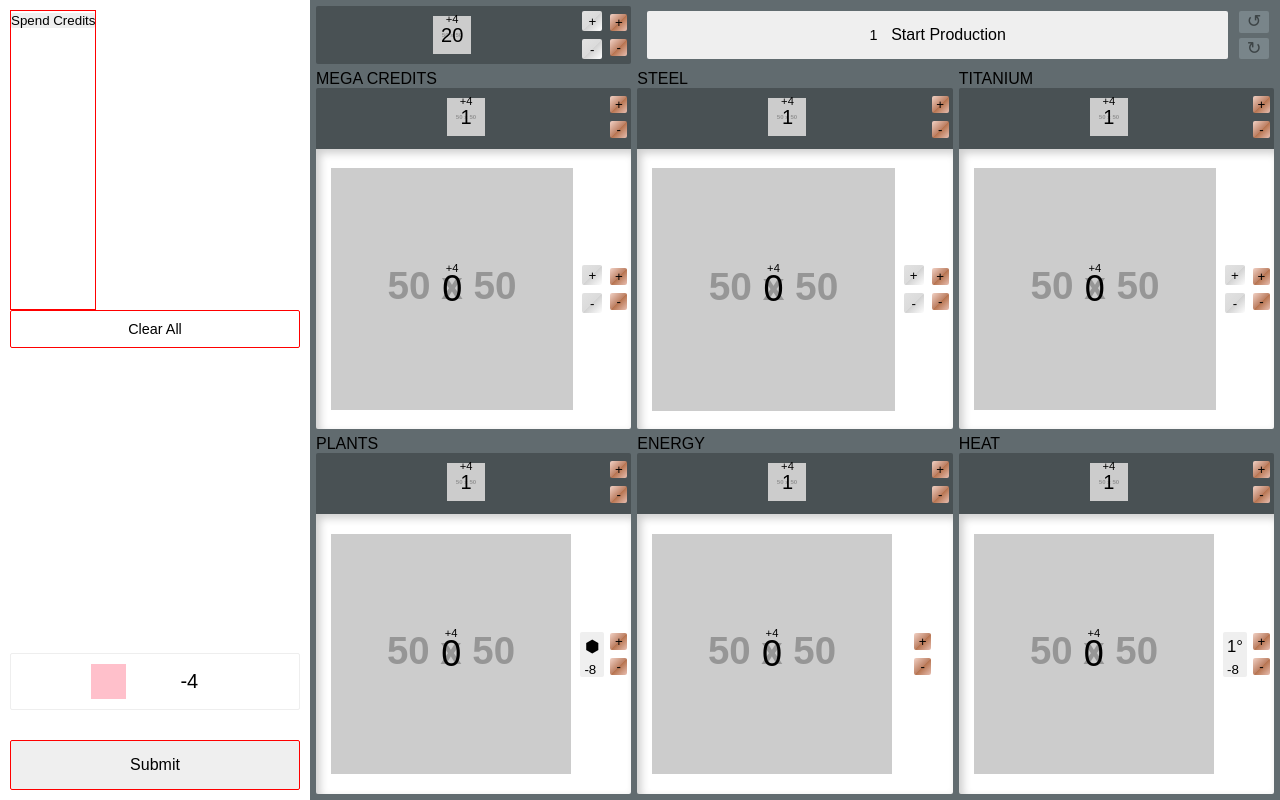
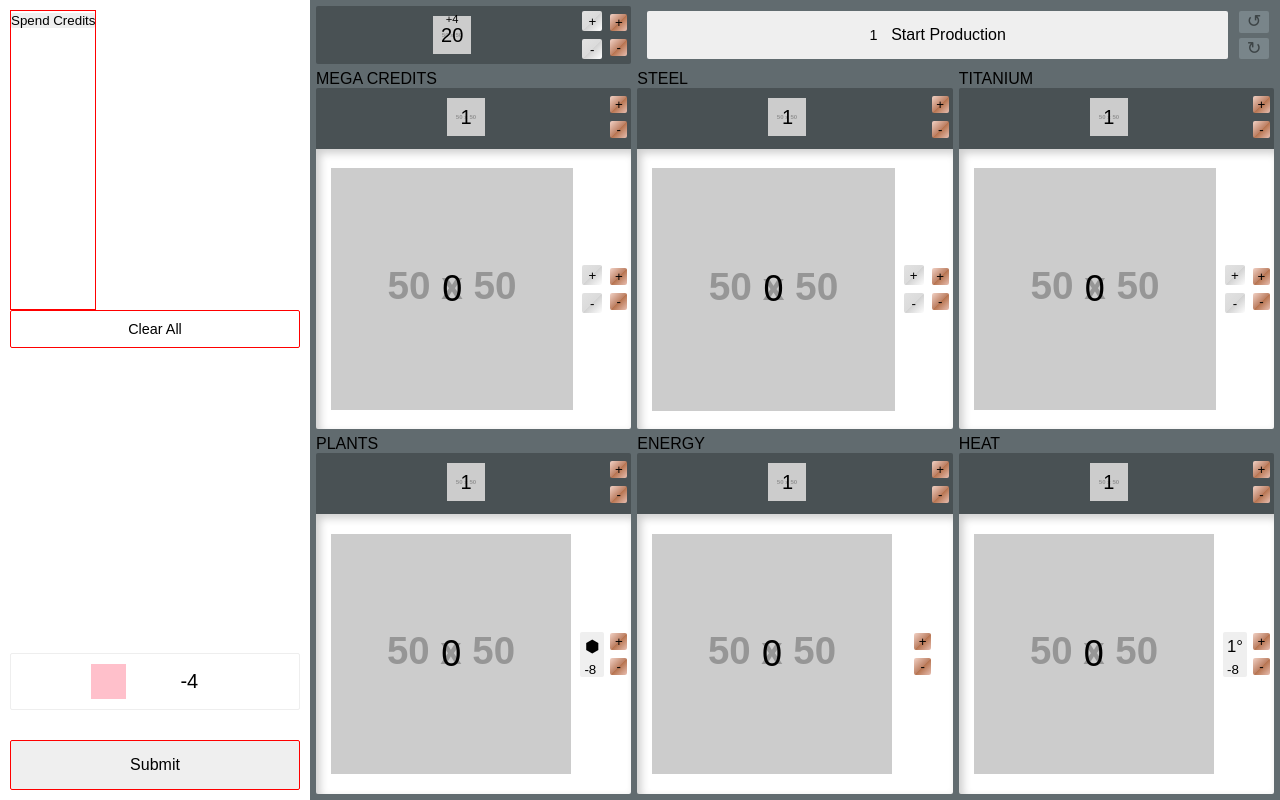
Before and after one commit to theRemix/TerraformingMars-PlayerCard, a Svelte app: page / in a window 1280 px wide. Built offline with nearby package versions, Linux system fonts and the light colour scheme.

Commit message:
:sparkles: add change counters
- animates the current operation being made
- 3 second timeout

```diff
--- a/src/Energy.svelte
+++ b/src/Energy.svelte
@@ -1,14 +1,43 @@
 <script>
-import { onDestroy } from 'svelte'
-import {
-  state,
-  spendCredits, creditRegister, queueSpend
-} from './stores'
+import { fly, fade } from 'svelte/transition'
+import { state, spendCredits, creditRegister, queueSpend } from './stores'
+import { createChangeCounter, updateCounterChange, counterChangeInAnim } from './utils'
 
-const dec1 = () => queueSpend($spendCredits, $creditRegister, 'EnergyS', $state, (n => n - 1))
-const inc1 = () => queueSpend($spendCredits, $creditRegister, 'EnergyS', $state, (n => n + 1))
-const decP = () => queueSpend($spendCredits, $creditRegister, 'EnergyP', $state, (n => n - 1))
-const incP = () => queueSpend($spendCredits, $creditRegister, 'EnergyP', $state, (n => n + 1))
+let counterSChange = createChangeCounter('EnergyS')
+let counterPChange = createChangeCounter('EnergyP')
+
+const dec1 = () => {
+  queueSpend($spendCredits, $creditRegister, 'EnergyS', $state, (n => n - 1))
+  counterSChange = updateCounterChange(
+    counterSChange,
+    (n => n - 1),
+    (reset) => counterSChange = reset
+  )
+}
+const inc1 = () => {
+  queueSpend($spendCredits, $creditRegister, 'EnergyS', $state, (n => n + 1))
+  counterSChange = updateCounterChange(
+    counterSChange,
+    (n => n + 1),
+    (reset) => counterSChange = reset
+  )
+}
+const decP = () => {
+  queueSpend($spendCredits, $creditRegister, 'EnergyP', $state, (n => n - 1))
+  counterPChange = updateCounterChange(
+    counterPChange,
+    (n => n - 1),
+    (reset) => counterPChange = reset
+  )
+}
+const incP = () => {
+  queueSpend($spendCredits, $creditRegister, 'EnergyP', $state, (n => n + 1))
+  counterPChange = updateCounterChange(
+    counterPChange,
+    (n => n + 1),
+    (reset) => counterPChange = reset
+  )
+}
 </script>
 
 <div class="grid-area-container grid-area-container-energy">
@@ -22,9 +51,11 @@ const incP = () => queueSpend($spendCredits, $creditRegister, 'EnergyP', $state,
         <div class="counter-count">
           { $state.EnergyP }
         </div>
-        <div class="counter-change">
-          +4
+        {#if counterPChange.text !== ''}
+        <div class="counter-change" in:fly={counterChangeInAnim} out:fade>
+          { counterPChange.text }
         </div>
+        {/if}
       </div>
       <div class="counter-buttons">
         <div class="counter-buttons-resources counter-buttons-resources-one">
@@ -44,9 +75,11 @@ const incP = () => queueSpend($spendCredits, $creditRegister, 'EnergyP', $state,
         <div class="counter-count">
           { $state.EnergyS }
         </div>
-        <div class="counter-change">
-          +4
+        {#if counterSChange.text !== ''}
+        <div class="counter-change" in:fly={counterChangeInAnim} out:fade>
+          { counterSChange.text }
         </div>
+        {/if}
       </div>
       <div class="counter-buttons">
         <div class="counter-buttons-resources counter-buttons-resources-one">
--- a/src/Heat.svelte
+++ b/src/Heat.svelte
@@ -1,12 +1,51 @@
 <script>
-import { onDestroy } from 'svelte'
+import { fly, fade } from 'svelte/transition'
 import { state, spendCredits, creditRegister, queueSpend } from './stores'
+import { createChangeCounter, updateCounterChange, counterChangeInAnim } from './utils'
 
-const dec8 = () => queueSpend($spendCredits, $creditRegister, 'HeatS', $state, (n => n - 8))
-const dec1 = () => queueSpend($spendCredits, $creditRegister, 'HeatS', $state, (n => n - 1))
-const inc1 = () => queueSpend($spendCredits, $creditRegister, 'HeatS', $state, (n => n + 1))
-const decP = () => queueSpend($spendCredits, $creditRegister, 'HeatP', $state, (n => n - 1))
-const incP = () => queueSpend($spendCredits, $creditRegister, 'HeatP', $state, (n => n + 1))
+let counterSChange = createChangeCounter('HeatS')
+let counterPChange = createChangeCounter('HeatP')
+
+const dec8 = () => {
+  queueSpend($spendCredits, $creditRegister, 'HeatS', $state, (n => n - 8))
+  counterSChange = updateCounterChange(
+    counterSChange,
+    (n => n - 8),
+    (reset) => counterSChange = reset
+  )
+}
+const dec1 = () => {
+  queueSpend($spendCredits, $creditRegister, 'HeatS', $state, (n => n - 1))
+  counterSChange = updateCounterChange(
+    counterSChange,
+    (n => n - 1),
+    (reset) => counterSChange = reset
+  )
+}
+const inc1 = () => {
+  queueSpend($spendCredits, $creditRegister, 'HeatS', $state, (n => n + 1))
+  counterSChange = updateCounterChange(
+    counterSChange,
+    (n => n + 1),
+    (reset) => counterSChange = reset
+  )
+}
+const decP = () => {
+  queueSpend($spendCredits, $creditRegister, 'HeatP', $state, (n => n - 1))
+  counterPChange = updateCounterChange(
+    counterPChange,
+    (n => n - 1),
+    (reset) => counterPChange = reset
+  )
+}
+const incP = () => {
+  queueSpend($spendCredits, $creditRegister, 'HeatP', $state, (n => n + 1))
+  counterPChange = updateCounterChange(
+    counterPChange,
+    (n => n + 1),
+    (reset) => counterPChange = reset
+  )
+}
 </script>
 
 <div class="grid-area-container grid-area-container-heat">
@@ -20,9 +59,11 @@ const incP = () => queueSpend($spendCredits, $creditRegister, 'HeatP', $state, (
         <div class="counter-count">
           { $state.HeatP }
         </div>
-        <div class="counter-change">
-          +4
+        {#if counterPChange.text !== ''}
+        <div class="counter-change" in:fly={counterChangeInAnim} out:fade>
+          { counterPChange.text }
         </div>
+        {/if}
       </div>
       <div class="counter-buttons">
         <div class="counter-buttons-resources counter-buttons-resources-one">
@@ -42,9 +83,11 @@ const incP = () => queueSpend($spendCredits, $creditRegister, 'HeatP', $state, (
         <div class="counter-count">
           { $state.HeatS }
         </div>
-        <div class="counter-change">
-          +4
+        {#if counterSChange.text !== ''}
+        <div class="counter-change" in:fly={counterChangeInAnim} out:fade>
+          { counterSChange.text }
         </div>
+        {/if}
       </div>
       <div class="counter-buttons">
         <div class="counter-buttons-resources counter-buttons-resources-temperature">
--- a/src/MegaCredits.svelte
+++ b/src/MegaCredits.svelte
@@ -1,13 +1,61 @@
 <script>
-import { onDestroy } from 'svelte'
+import { fly, fade } from 'svelte/transition'
 import { state, spendCredits, creditRegister, queueSpend } from './stores'
+import { createChangeCounter, updateCounterChange, counterChangeInAnim } from './utils'
 
-const dec5 = () => queueSpend($spendCredits, $creditRegister, 'MCreditS', $state, (n => n - 5))
-const dec1 = () => queueSpend($spendCredits, $creditRegister, 'MCreditS', $state, (n => n - 1))
-const inc1 = () => queueSpend($spendCredits, $creditRegister, 'MCreditS', $state, (n => n + 1))
-const inc5 = () => queueSpend($spendCredits, $creditRegister, 'MCreditS', $state, (n => n + 5))
-const decP = () => queueSpend($spendCredits, $creditRegister, 'MCreditP', $state, (n => n - 1))
-const incP = () => queueSpend($spendCredits, $creditRegister, 'MCreditP', $state, (n => n + 1))
+let counterSChange = createChangeCounter('MCreditS')
+let counterPChange = createChangeCounter('MCreditP')
+
+const dec5 = () => {
+  queueSpend($spendCredits, $creditRegister, 'MCreditS', $state, (n => n - 5))
+  counterSChange = updateCounterChange(
+    counterSChange,
+    (n => n - 5),
+    (reset) => counterSChange = reset
+  )
+}
+const dec1 = () => {
+  queueSpend($spendCredits, $creditRegister, 'MCreditS', $state, (n => n - 1))
+  counterSChange = updateCounterChange(
+    counterSChange,
+    (n => n - 1),
+    (reset) => counterSChange = reset
+  )
+}
+const inc1 = () => {
+  queueSpend($spendCredits, $creditRegister, 'MCreditS', $state, (n => n + 1))
+  counterSChange = updateCounterChange(
+    counterSChange,
+    (n => n + 1),
+    (reset) => counterSChange = reset
+  )
+}
+const inc5 = () => {
+  queueSpend($spendCredits, $creditRegister, 'MCreditS', $state, (n => n + 5))
+  counterSChange = updateCounterChange(
+    counterSChange,
+    (n => n + 5),
+    (reset) => counterSChange = reset
+  )
+}
+const decP = () => {
+  queueSpend($spendCredits, $creditRegister, 'MCreditP', $state, (n => n - 1))
+  counterPChange = updateCounterChange(
+    counterPChange,
+    (n => n - 1),
+    (reset) => counterPChange = reset
+  )
+}
+const incP = () => {
+  queueSpend($spendCredits, $creditRegister, 'MCreditP', $state, (n => n + 1))
+  counterPChange = updateCounterChange(
+    counterPChange,
+    (n => n + 1),
+    (reset) => counterPChange = reset
+  )
+}
+
+
 </script>
 
 <div class="grid-area-container grid-area-container-mega-credits">
@@ -21,9 +69,11 @@ const incP = () => queueSpend($spendCredits, $creditRegister, 'MCreditP', $state
         <div class="counter-count">
           { $state.MCreditP }
         </div>
-        <div class="counter-change">
-          +4
+        {#if counterPChange.text !== ''}
+        <div class="counter-change" in:fly={counterChangeInAnim} out:fade>
+          { counterPChange.text }
         </div>
+        {/if}
       </div>
       <div class="counter-buttons">
         <div class="counter-buttons-resources counter-buttons-resources-one">
@@ -43,9 +93,11 @@ const incP = () => queueSpend($spendCredits, $creditRegister, 'MCreditP', $state
         <div class="counter-count">
           { $state.MCreditS }
         </div>
-        <div class="counter-change">
-          +4
+        {#if counterSChange.text !== ''}
+        <div class="counter-change" in:fly={counterChangeInAnim} out:fade>
+          { counterSChange.text }
         </div>
+        {/if}
       </div>
       <div class="counter-buttons">
         <div class="counter-buttons-resources counter-buttons-resources-five">
--- a/src/Plants.svelte
+++ b/src/Plants.svelte
@@ -1,12 +1,51 @@
 <script>
-import { onDestroy } from 'svelte'
+import { fly, fade } from 'svelte/transition'
 import { state, spendCredits, creditRegister, queueSpend } from './stores'
+import { createChangeCounter, updateCounterChange, counterChangeInAnim } from './utils'
 
-const dec8 = () => queueSpend($spendCredits, $creditRegister, 'PlantS', $state, (n => n - 8))
-const dec1 = () => queueSpend($spendCredits, $creditRegister, 'PlantS', $state, (n => n - 1))
-const inc1 = () => queueSpend($spendCredits, $creditRegister, 'PlantS', $state, (n => n + 1))
-const decP = () => queueSpend($spendCredits, $creditRegister, 'PlantP', $state, (n => n - 1))
-const incP = () => queueSpend($spendCredits, $creditRegister, 'PlantP', $state, (n => n + 1))
+let counterSChange = createChangeCounter('PlantS')
+let counterPChange = createChangeCounter('PlantP')
+
+const dec8 = () => {
+  queueSpend($spendCredits, $creditRegister, 'PlantS', $state, (n => n - 8))
+  counterSChange = updateCounterChange(
+    counterSChange,
+    (n => n - 8),
+    (reset) => counterSChange = reset
+  )
+}
+const dec1 = () => {
+  queueSpend($spendCredits, $creditRegister, 'PlantS', $state, (n => n - 1))
+  counterSChange = updateCounterChange(
+    counterSChange,
+    (n => n - 1),
+    (reset) => counterSChange = reset
+  )
+}
+const inc1 = () => {
+  queueSpend($spendCredits, $creditRegister, 'PlantS', $state, (n => n + 1))
+  counterSChange = updateCounterChange(
+    counterSChange,
+    (n => n + 1),
+    (reset) => counterSChange = reset
+  )
+}
+const decP = () => {
+  queueSpend($spendCredits, $creditRegister, 'PlantP', $state, (n => n - 1))
+  counterPChange = updateCounterChange(
+    counterPChange,
+    (n => n - 1),
+    (reset) => counterPChange = reset
+  )
+}
+const incP = () => {
+  queueSpend($spendCredits, $creditRegister, 'PlantP', $state, (n => n + 1))
+  counterPChange = updateCounterChange(
+    counterPChange,
+    (n => n + 1),
+    (reset) => counterPChange = reset
+  )
+}
 </script>
 
 <div class="grid-area-container grid-area-container-plants">
@@ -20,9 +59,11 @@ const incP = () => queueSpend($spendCredits, $creditRegister, 'PlantP', $state,
         <div class="counter-count">
           { $state.PlantP }
         </div>
-        <div class="counter-change">
-          +4
+        {#if counterPChange.text !== ''}
+        <div class="counter-change" in:fly={counterChangeInAnim} out:fade>
+          { counterPChange.text }
         </div>
+        {/if}
       </div>
       <div class="counter-buttons">
         <div class="counter-buttons-resources counter-buttons-resources-one">
@@ -42,9 +83,11 @@ const incP = () => queueSpend($spendCredits, $creditRegister, 'PlantP', $state,
         <div class="counter-count">
           { $state.PlantS }
         </div>
-        <div class="counter-change">
-          +4
+        {#if counterSChange.text !== ''}
+        <div class="counter-change" in:fly={counterChangeInAnim} out:fade>
+          { counterSChange.text }
         </div>
+        {/if}
       </div>
       <div class="counter-buttons">
         <div class="counter-buttons-resources counter-buttons-resources-plant-tile">
--- a/src/Steel.svelte
+++ b/src/Steel.svelte
@@ -1,13 +1,59 @@
 <script>
-import { onDestroy } from 'svelte'
+import { fly, fade } from 'svelte/transition'
 import { state, spendCredits, creditRegister, queueSpend } from './stores'
+import { createChangeCounter, updateCounterChange, counterChangeInAnim } from './utils'
 
-const dec5 = () => queueSpend($spendCredits, $creditRegister, 'SteelS', $state, (n => n - 5))
-const dec1 = () => queueSpend($spendCredits, $creditRegister, 'SteelS', $state, (n => n - 1))
-const inc1 = () => queueSpend($spendCredits, $creditRegister, 'SteelS', $state, (n => n + 1))
-const inc5 = () => queueSpend($spendCredits, $creditRegister, 'SteelS', $state, (n => n + 5))
-const decP = () => queueSpend($spendCredits, $creditRegister, 'SteelP', $state, (n => n - 1))
-const incP = () => queueSpend($spendCredits, $creditRegister, 'SteelP', $state, (n => n + 1))
+let counterSChange = createChangeCounter('SteelS')
+let counterPChange = createChangeCounter('SteelP')
+
+const dec5 = () => {
+  queueSpend($spendCredits, $creditRegister, 'SteelS', $state, (n => n - 5))
+  counterSChange = updateCounterChange(
+    counterSChange,
+    (n => n - 5),
+    (reset) => counterSChange = reset
+  )
+}
+const dec1 = () => {
+  queueSpend($spendCredits, $creditRegister, 'SteelS', $state, (n => n - 1))
+  counterSChange = updateCounterChange(
+    counterSChange,
+    (n => n - 1),
+    (reset) => counterSChange = reset
+  )
+}
+const inc1 = () => {
+  queueSpend($spendCredits, $creditRegister, 'SteelS', $state, (n => n + 1))
+  counterSChange = updateCounterChange(
+    counterSChange,
+    (n => n + 1),
+    (reset) => counterSChange = reset
+  )
+}
+const inc5 = () => {
+  queueSpend($spendCredits, $creditRegister, 'SteelS', $state, (n => n + 5))
+  counterSChange = updateCounterChange(
+    counterSChange,
+    (n => n + 5),
+    (reset) => counterSChange = reset
+  )
+}
+const decP = () => {
+  queueSpend($spendCredits, $creditRegister, 'SteelP', $state, (n => n - 1))
+  counterPChange = updateCounterChange(
+    counterPChange,
+    (n => n - 1),
+    (reset) => counterPChange = reset
+  )
+}
+const incP = () => {
+  queueSpend($spendCredits, $creditRegister, 'SteelP', $state, (n => n + 1))
+  counterPChange = updateCounterChange(
+    counterPChange,
+    (n => n + 1),
+    (reset) => counterPChange = reset
+  )
+}
 </script>
 
 <div class="grid-area-container grid-area-container-steel">
@@ -21,9 +67,11 @@ const incP = () => queueSpend($spendCredits, $creditRegister, 'SteelP', $state,
         <div class="counter-count">
           { $state.SteelP }
         </div>
-        <div class="counter-change">
-          +4
+        {#if counterPChange.text !== ''}
+        <div class="counter-change" in:fly={counterChangeInAnim} out:fade>
+          { counterPChange.text }
         </div>
+        {/if}
       </div>
       <div class="counter-buttons">
         <div class="counter-buttons-resources counter-buttons-resources-one">
@@ -43,9 +91,11 @@ const incP = () => queueSpend($spendCredits, $creditRegister, 'SteelP', $state,
         <div class="counter-count">
           { $state.SteelS }
         </div>
-        <div class="counter-change">
-          +4
+        {#if counterSChange.text !== ''}
+        <div class="counter-change" in:fly={counterChangeInAnim} out:fade>
+          { counterSChange.text }
         </div>
+        {/if}
       </div>
       <div class="counter-buttons">
         <div class="counter-buttons-resources counter-buttons-resources-five">
--- a/src/Titanium.svelte
+++ b/src/Titanium.svelte
@@ -1,13 +1,59 @@
 <script>
-import { onDestroy } from 'svelte'
+import { fly, fade } from 'svelte/transition'
 import { state, spendCredits, creditRegister, queueSpend } from './stores'
+import { createChangeCounter, updateCounterChange, counterChangeInAnim } from './utils'
 
-const dec5 = () => queueSpend($spendCredits, $creditRegister, 'TitaniumS', $state, (n => n - 5))
-const dec1 = () => queueSpend($spendCredits, $creditRegister, 'TitaniumS', $state, (n => n - 1))
-const inc1 = () => queueSpend($spendCredits, $creditRegister, 'TitaniumS', $state, (n => n + 1))
-const inc5 = () => queueSpend($spendCredits, $creditRegister, 'TitaniumS', $state, (n => n + 5))
-const decP = () => queueSpend($spendCredits, $creditRegister, 'TitaniumP', $state, (n => n - 1))
-const incP = () => queueSpend($spendCredits, $creditRegister, 'TitaniumP', $state, (n => n + 1))
+let counterSChange = createChangeCounter('TitaniumS')
+let counterPChange = createChangeCounter('TitaniumP')
+
+const dec5 = () => {
+  queueSpend($spendCredits, $creditRegister, 'TitaniumS', $state, (n => n - 5))
+  counterSChange = updateCounterChange(
+    counterSChange,
+    (n => n - 5),
+    (reset) => counterSChange = reset
+  )
+}
+const dec1 = () => {
+  queueSpend($spendCredits, $creditRegister, 'TitaniumS', $state, (n => n - 1))
+  counterSChange = updateCounterChange(
+    counterSChange,
+    (n => n - 1),
+    (reset) => counterSChange = reset
+  )
+}
+const inc1 = () => {
+  queueSpend($spendCredits, $creditRegister, 'TitaniumS', $state, (n => n + 1))
+  counterSChange = updateCounterChange(
+    counterSChange,
+    (n => n + 1),
+    (reset) => counterSChange = reset
+  )
+}
+const inc5 = () => {
+  queueSpend($spendCredits, $creditRegister, 'TitaniumS', $state, (n => n + 5))
+  counterSChange = updateCounterChange(
+    counterSChange,
+    (n => n + 5),
+    (reset) => counterSChange = reset
+  )
+}
+const decP = () => {
+  queueSpend($spendCredits, $creditRegister, 'TitaniumP', $state, (n => n - 1))
+  counterPChange = updateCounterChange(
+    counterPChange,
+    (n => n - 1),
+    (reset) => counterPChange = reset
+  )
+}
+const incP = () => {
+  queueSpend($spendCredits, $creditRegister, 'TitaniumP', $state, (n => n + 1))
+  counterPChange = updateCounterChange(
+    counterPChange,
+    (n => n + 1),
+    (reset) => counterPChange = reset
+  )
+}
 </script>
 
 <div class="grid-area-container grid-area-container-titanium">
@@ -21,9 +67,11 @@ const incP = () => queueSpend($spendCredits, $creditRegister, 'TitaniumP', $stat
         <div class="counter-count">
           { $state.TitaniumP }
         </div>
-        <div class="counter-change">
-          +4
+        {#if counterPChange.text !== ''}
+        <div class="counter-change" in:fly={counterChangeInAnim} out:fade>
+          { counterPChange.text }
         </div>
+        {/if}
       </div>
       <div class="counter-buttons">
         <div class="counter-buttons-resources counter-buttons-resources-one">
@@ -43,9 +91,11 @@ const incP = () => queueSpend($spendCredits, $creditRegister, 'TitaniumP', $stat
         <div class="counter-count">
           { $state.TitaniumS }
         </div>
-        <div class="counter-change">
-          +4
+        {#if counterSChange.text !== ''}
+        <div class="counter-change" in:fly={counterChangeInAnim} out:fade>
+          { counterSChange.text }
         </div>
+        {/if}
       </div>
       <div class="counter-buttons">
         <div class="counter-buttons-resources counter-buttons-resources-five">
--- /dev/null
+++ b/src/utils.js
@@ -0,0 +1,35 @@
+const counterTimeouts = new Map()
+
+// counter: { id, amount, text }
+export const updateCounterChange = (counter, fn, resetCb) => {
+  if(counterTimeouts.has(counter.id))
+    clearTimeout(counterTimeouts.get(counter.id))
+
+  counterTimeouts.set(counter.id, setTimeout(() => {
+    resetCb({ amount: 0, text: '' })
+    counterTimeouts.delete(counter.id)
+  }, 3000))
+
+  counter.amount = fn(counter.amount)
+
+  switch(true){
+    case counter.amount < 0 :
+      counter.text = counter.amount
+      break
+    case counter.amount > 0 :
+      counter.text = `+${counter.amount}`
+      break
+    default:
+      counter.text = ''
+  }
+
+  return { ...counter }
+}
+
+export const counterChangeInAnim = { y: 20, duration: 500 }
+
+export const createChangeCounter = id => ({
+  id,
+  amount: 0,
+  text: ''
+})
```
